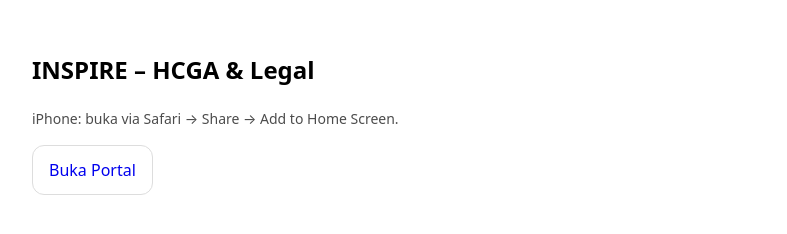
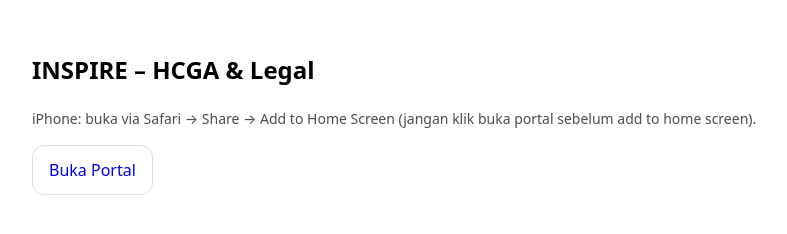
Before and after one commit to boyhcblackowl-coder/INSPURE-Launch, a plain HTML site: page index.html in a window 1280 px wide. Shown: the whole page, without its empty margins (0-787 px from the left). Drawn offline with Linux system fonts and the light colour scheme.

Commit message:
Update index.html

```diff
--- a/index.html
+++ b/index.html
@@ -22,7 +22,7 @@
 </head>
 <body>
   <h2>INSPIRE – HCGA & Legal</h2>
-  <p class="muted">iPhone: buka via Safari → Share → Add to Home Screen.</p>
+  <p class="muted">iPhone: buka via Safari → Share → Add to Home Screen (jangan klik buka portal sebelum add to home screen).</p>
 
   <p><a class="btn" href="https://sites.google.com/view/hcgalegalcenter/home">Buka Portal</a></p>
 
```
